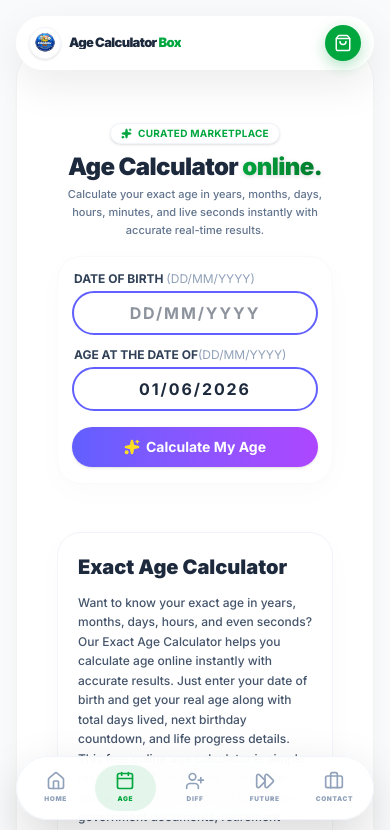
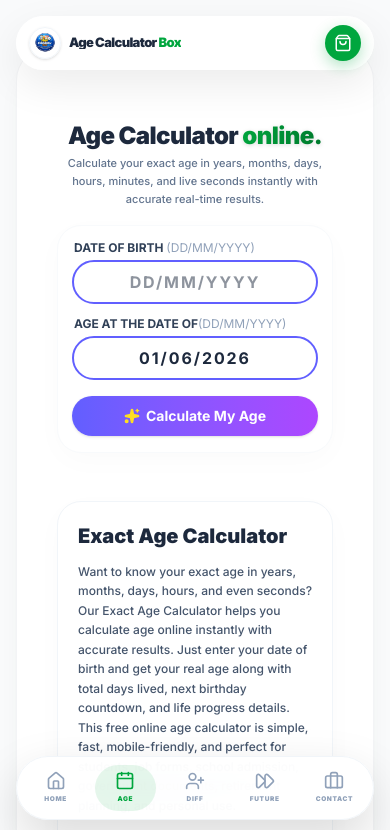
Before and after one commit to Amitrajpoot92/AgeCalcBox, a Next.js app: page /age-calculator-online in a window 390 px wide. Shown: the top 830 px of the page. Built offline with nearby package versions, Linux system fonts and the light colour scheme.

Commit message:
Fix final route parameters, clean up syntax and optimize mobile viewport layouts

```diff
--- a/src/app/age-calculator-online/page.tsx
+++ b/src/app/age-calculator-online/page.tsx
@@ -320,9 +320,6 @@ export default function AgeCalc() {
 
         {/* PREMIUM GRADIENT HEADLINE SECTION */}
         <div className="text-center mb-4 md:mb-6 mt-0.5">
-          <div className="inline-flex items-center gap-1.5 bg-white border border-slate-100 shadow-sm px-2.5 py-0.5 rounded-full text-[10px] font-bold text-[#00a63e] tracking-wide mb-2">
-            <Sparkles size={11} className="fill-[#00a63e]" /> CURATED MARKETPLACE
-          </div>
           <h1 className="text-2xl md:text-5xl font-black tracking-tight text-slate-800 leading-tight">
             Age Calculator<span className="bg-clip-text text-transparent bg-gradient-to-r from-[#00a63e] to-[#007a2d] drop-shadow-sm"> online.</span>
           </h1>
--- a/src/app/age-difference-calculator/page.tsx
+++ b/src/app/age-difference-calculator/page.tsx
@@ -212,9 +212,7 @@ export default function AgeDifference() {
 
         {/* PREMIUM GRADIENT HEADLINE SECTION (MATCHING MAIN PAGE) 🚀 */}
         <div className="text-center mb-6 mt-1">
-          <div className="inline-flex items-center gap-1.5 bg-white border border-slate-100 shadow-sm px-3 py-1 rounded-full text-[11px] font-bold text-[#00a63e] tracking-wide mb-2.5">
-            <Sparkles size={12} className="fill-[#00a63e]" /> CURATED MARKETPLACE
-          </div>
+
           <h1 className="text-3xl md:text-5xl font-black tracking-tight text-slate-800 leading-tight">
             Age Difference <span className="bg-clip-text text-transparent bg-gradient-to-r from-[#00a63e] to-[#007a2d] drop-shadow-sm">Calculator.</span>
           </h1>
--- a/src/app/future-age-calculator/page.tsx
+++ b/src/app/future-age-calculator/page.tsx
@@ -161,9 +161,7 @@ export default function FutureAge() {
 
         {/* PREMIUM GRADIENT HEADLINE SECTION (MATCHING MAIN PAGES) 🚀 */}
         <div className="text-center mb-6 mt-1">
-          <div className="inline-flex items-center gap-1.5 bg-white border border-slate-100 shadow-sm px-3 py-1 rounded-full text-[11px] font-bold text-[#00a63e] tracking-wide mb-2.5">
-            <Sparkles size={12} className="fill-[#00a63e]" /> CURATED MARKETPLACE
-          </div>
+
           <h1 className="text-3xl md:text-5xl font-black tracking-tight text-slate-800 leading-tight">
             Future Age <span className="bg-clip-text text-transparent bg-gradient-to-r from-[#00a63e] to-[#007a2d] drop-shadow-sm">Calculator.</span>
           </h1>
```
